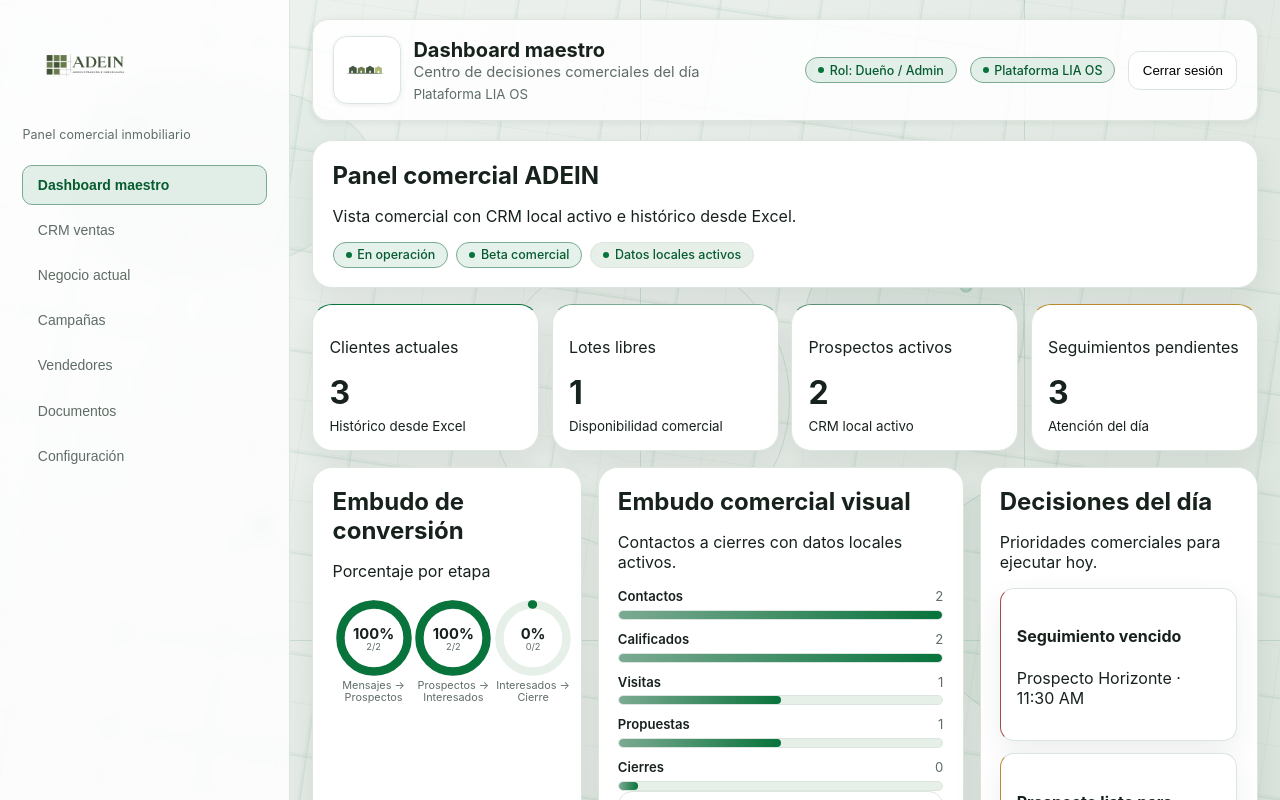
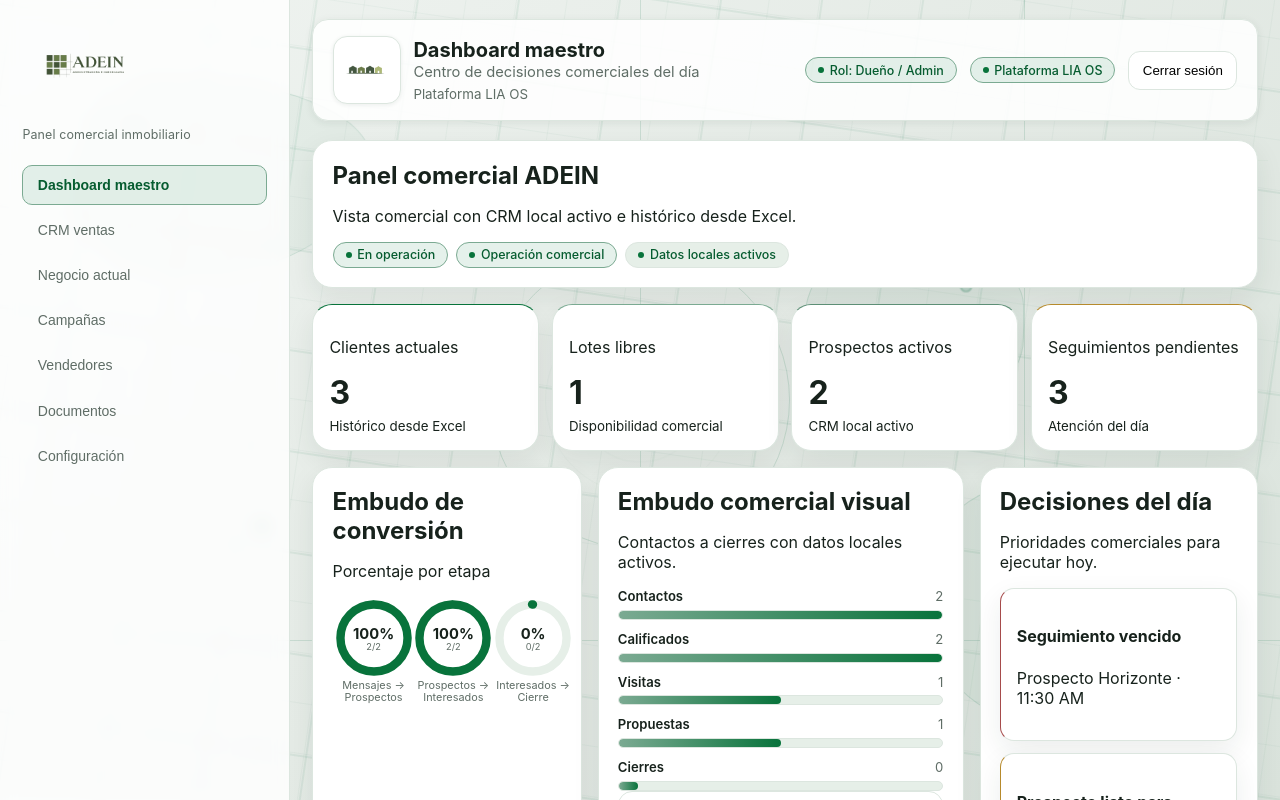
Before and after one commit to Codex13-OSS/ADEIN-PANEL, a React (Vite) app: page / in a window 1280 px wide. Both pictures are taken after typing "Sample", "Sample123" into the empty fields and a click on the button "Entrar". Shown: the top 800 px of the page. Built offline with nearby package versions, Linux system fonts and the light colour scheme; no server answers.

Commit message:
fix(crm): remove demo copy from presentation UI

```diff
--- a/src/pages/CrmPage.tsx
+++ b/src/pages/CrmPage.tsx
@@ -222,7 +222,7 @@ function CrmPage({ activeTab = 'prospectos', onTabChange, role, prospects, follo
       <SectionCard title="CRM de ventas guiado" subtitle={role === 'owner' ? 'Vista administrativa con control por vendedor' : 'Vista vendedor con foco en acción comercial'}>
         <div className="tabs-row">{TAB_OPTIONS.map((tab) => <button key={tab.key} className={currentTab === tab.key ? 'active' : ''} onClick={() => handleTabChange(tab.key)}>{tab.label}</button>)}</div>
         <div className="inline-actions">
-          <button className="btn-outline" onClick={onResetCrmDemo}>Restablecer CRM demo</button>
+          <button className="btn-outline" onClick={onResetCrmDemo}>Restablecer CRM</button>
         </div>
       </SectionCard>
       {tabBody}
--- a/src/pages/OwnerDashboardPage.tsx
+++ b/src/pages/OwnerDashboardPage.tsx
@@ -103,7 +103,7 @@ function OwnerDashboardPage({ prospects, followups, historyEventsCount = 0, reco
       <SectionCard title="Panel comercial ADEIN" subtitle="Vista comercial con CRM local activo e histórico desde Excel.">
         <div className="inline-actions">
           <span className="badge badge-success">En operación</span>
-          <span className="badge badge-success">Beta comercial</span>
+          <span className="badge badge-success">Operación comercial</span>
           <span className="badge">Datos locales activos</span>
         </div>
       </SectionCard>
```
